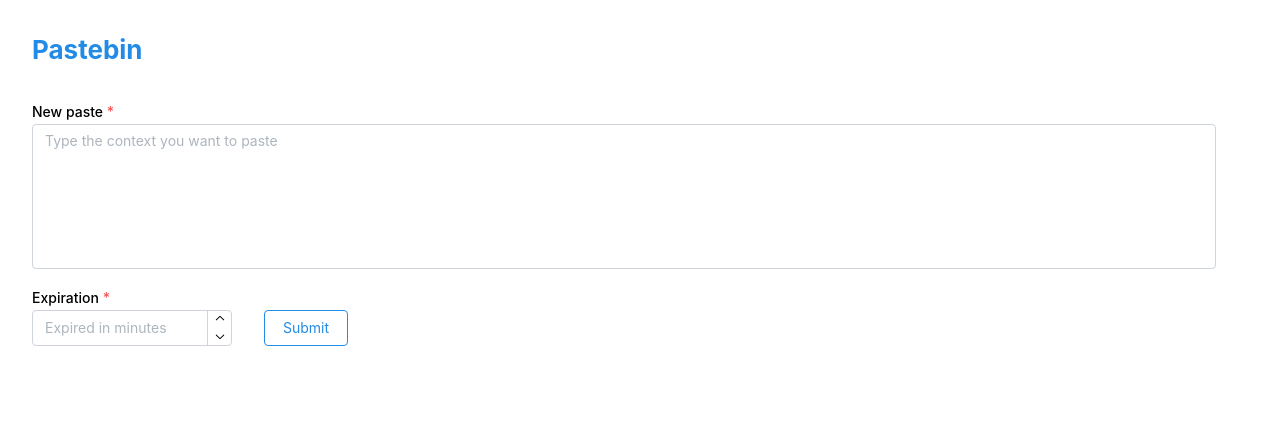
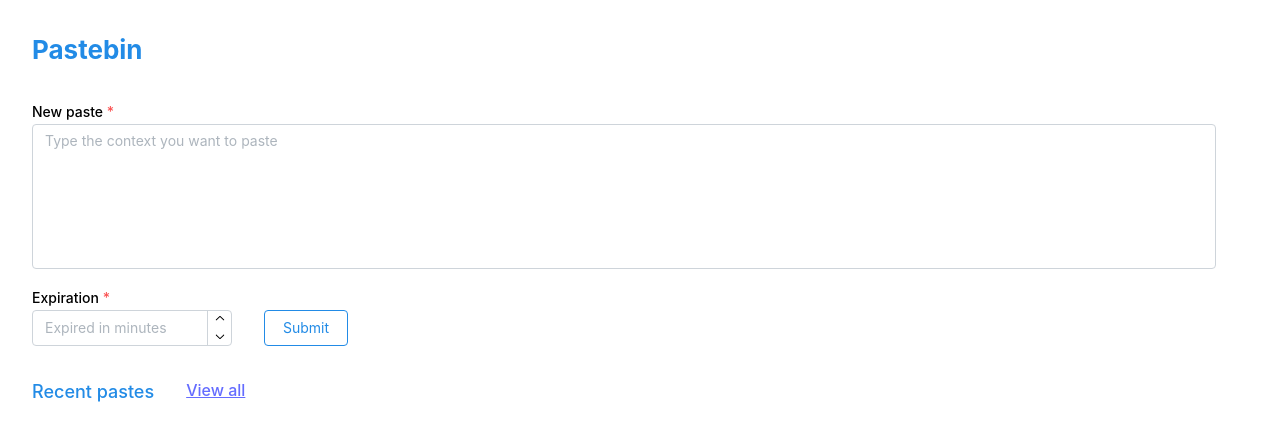
Before and after one commit to MinhHiepPHAM/System_design_learning, a React (Vite) app in the folder pastebin/ui/: page / in a window 1280 px wide. Shown: the top 440 px of the page. Built offline with nearby package versions, Linux system fonts and the light colour scheme.

Commit message:
update ui with link to all page in home page

```diff
--- a/pastebin/ui/src/AllLink.jsx
+++ b/pastebin/ui/src/AllLink.jsx
@@ -33,7 +33,7 @@
 
 
     const allLinks = (
-    <Flex direction='column'>
+    <Flex direction='column' ml='lg'>
     {
         linkInfo.map((info,i)=>(
         <a href={`/detail/${info.link}`} key={i}>{info.link}, created at {info.created}, size={info.size}</a>
@@ -44,9 +44,9 @@
     return (
     <>
         <a href='/'><Title c='blue' order={2}>Pastebin</Title></a>
-        <Title mt='xl' mb='lg' order={3} c='blue.5'>All created pastes</Title>
+        <Title mt='xl' mb='lg' order={3} c='blue.5'>All pastes</Title>
         {allLinks}
-        <Pagination mt='xs' total={total} siblings={2} defaultValue={1} onChange={setPageNum}/>
+        <Pagination mt='lg' total={total} siblings={1} defaultValue={1} onChange={setPageNum}/>
     </>
     );
 }
--- a/pastebin/ui/src/Home.jsx
+++ b/pastebin/ui/src/Home.jsx
@@ -1,14 +1,13 @@
 import {
-    Box,
     Flex,
     Textarea,
     NumberInput,
     List,
-    Grid,
     Button,
     CopyButton,
     TextInput,
     Title,
+    Text,
 } from '@mantine/core';
 
 import { useEffect, useState } from 'react';
@@ -37,7 +36,7 @@
     },[shortlink]);
 
     const displayLinks =
-    <Flex direction='column' mt='xl'>{
+    <Flex direction='column' mt='md'>{
         linkInfos.map((info,i) => (
             <a href={`/detail/${info.link}`} key={i}>{info.link}, created at {info.created}, size={info.size}</a>
     ))}
@@ -98,6 +97,10 @@
             {shortlink && copyButton}
         </Flex>
         <div align='left'>
+            <Flex direction='row' mt='xl'>
+                <Text size='lg' fw={500} c='blue' mr='xl'>Recent pastes</Text>
+                <a href={'/all'} style={{textDecoration: 'underline'}}>View all</a>
+            </Flex>
             {displayLinks}
         </div>
     </>
```
